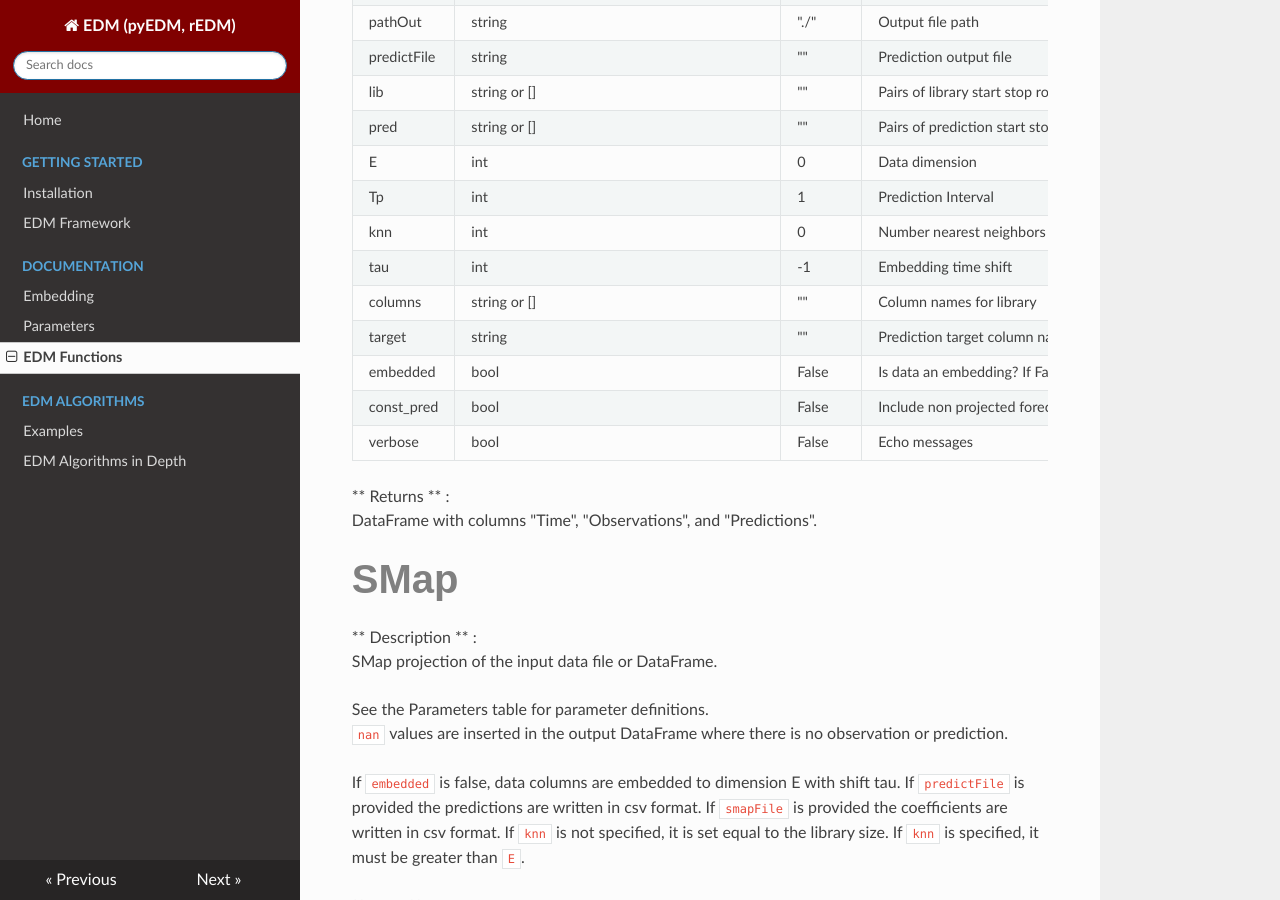
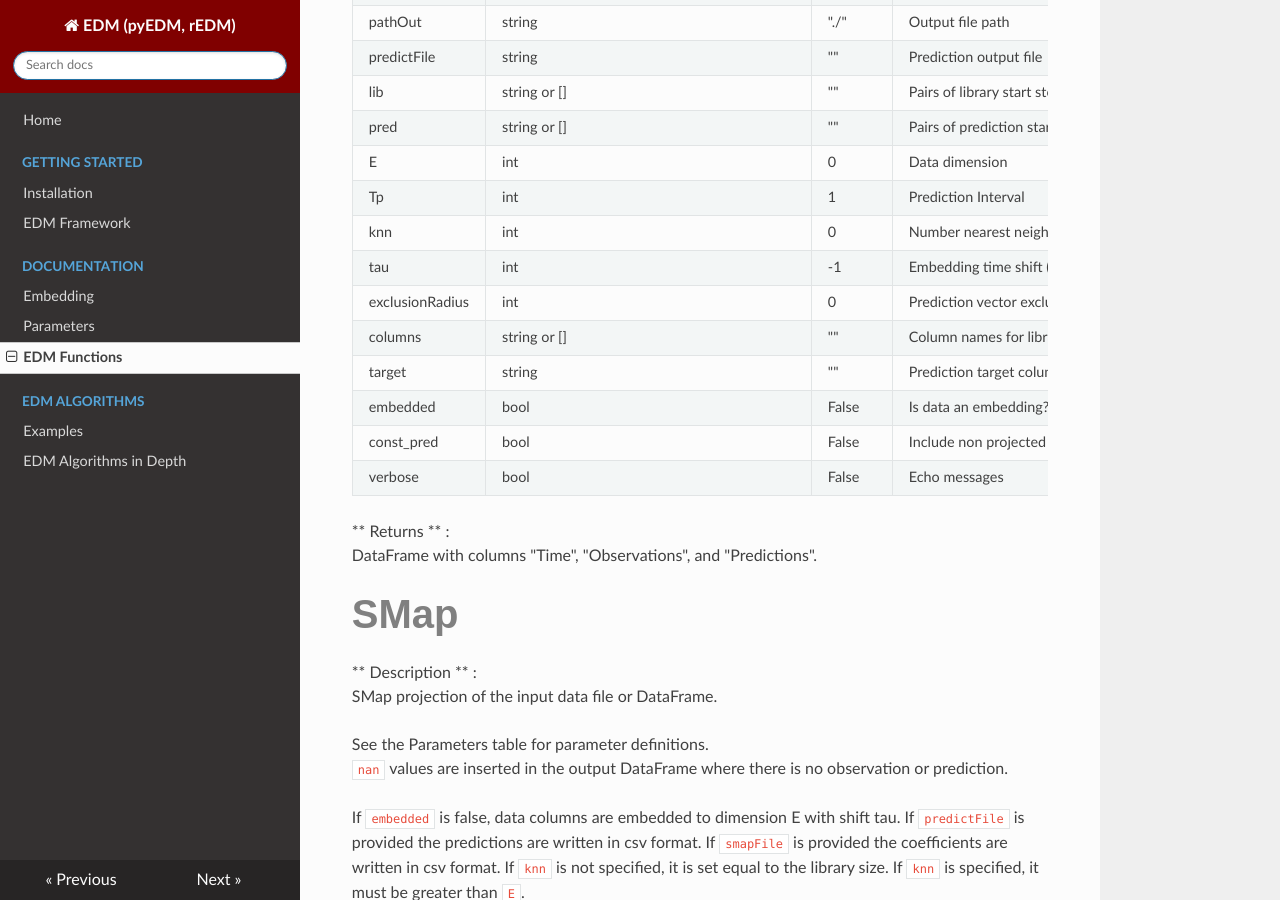
Before and after one commit to SugiharaLab/EDM_Documentation, an MkDocs documentation site: the page built from docs/edm_functions.md, in a window 1280 px wide and 900 px high, scrolled down 1159 px. Built offline with MkDocs 1.6.1, drawn with Linux system fonts in a browser that asks for light colours; nearby versions of some CDN libraries; some of the changed text lies outside the part shown.

Commit message:
v1.6.0 CCM exclusionRadius.

```diff
--- a/docs/edm_functions.md
+++ b/docs/edm_functions.md
@@ -45,7 +45,8 @@ If embedded is false (default) the data columns are embedded to dimension `E` wi
 | E         | int    | 0     | Data dimension |
 | Tp        | int    | 1     | Prediction Interval |
 | knn       | int    | 0     | Number nearest neighbors (if 0 then set to E+1)|
-| tau       | int    | -1    | Embedding time shift |
+| tau       | int    | -1    | Embedding time shift (time series rows)|
+| exclusionRadius | int | 0  | Prediction vector exclusion radius |
 | columns | string or []| "" | Column names for library |
 | target    | string | ""    | Prediction target column name |
 | embedded  | bool   | False | Is data an embedding? If False, embed to E|
@@ -103,7 +104,7 @@ Supported solvers include `LinearRegression`, `Ridge`, `Lasso`,
 | E         | int    | 0     | Data dimension |
 | Tp        | int    | 1     | Prediction Interval |
 | knn       | int    | 0     | Number nearest neighbors |
-| tau       | int    | -1    | Embedding time shift |
+| tau       | int    | -1    | Embedding time shift (time series rows) |
 | theta     | int    | 0     | SMap localization |
 | exclusionRadius | int | 0  | Prediction vector exclusion radius |
 | columns | string or []| "" | Column names for library |
@@ -152,7 +153,8 @@ Note: Cross mappings are performed between column : target; and, the reverse map
 | E         | int    | 0     | Data dimension |
 | Tp        | int    | 1     | Prediction Interval |
 | knn       | int    | 0     | Number nearest neighbors (if 0 then set as E+1)|
-| tau       | int    | -1    | Embedding time shift |
+| tau       | int    | -1    | Embedding time shift (time series rows) |
+| exclusionRadius | int | 0  | Prediction vector exclusion radius |
 | columns | string or []| "" | Column name for library |
 | target    | string | ""    | Prediction target column name |
 | libSizes| string | ""      | CCM library sizes |
@@ -197,10 +199,11 @@ If `multiview` is not specified it is set to 'sqrt(C)' where C is the number of
 | E         | int    | 1     | Embedding dimension |
 | Tp        | int    | 1     | Prediction Interval |
 | knn       | int    | 0     | Number nearest neighbors (if 0 then set to E+1)|
-| tau       | int    | -1    | Embedding time shift |
+| tau       | int    | -1    | Embedding time shift (time series rows) |
 | columns | string or []| "" | Column names for library |
 | target    | string | ""    | Prediction target library column name |
 | multiview | int    | 0     | Multiview parameter : (if 0 then set to 'sqrt(C)' where C is the number of  D-dimensional combinations out of all available data vectors)|
+| exclusionRadius | int | 0  | Prediction vector exclusion radius |
 | trainLib  | bool   | True  | Use in-sample (lib=pred) prediction for ranking |
 | nthreads  | int    | 4     | Number of threads to use |
 
@@ -232,7 +235,7 @@ The maximum number of threads is 10.
 | pred  | string or [] | ""  | Pairs of prediction start stop row indices |
 | maxE      | int    | 10    | Evaluate embedding up to maxE |
 | Tp        | int    | 1     | Prediction Interval |
-| tau       | int    | -1    | Embedding time shift |
+| tau       | int    | -1    | Embedding time shift (time series rows) |
 | columns | string or []| "" | Column names for library |
 | target    | string | ""    | Prediction target column name |
 | embedded  | bool   | False | Is data an embedding |
@@ -261,7 +264,7 @@ interval forecasts. The maximum number of threads is 10.
 | pred  | string or [] | ""  | Pairs of prediction start stop row indices |
 | maxTp     | int    | 10    | Evaluate forecast with Tp up to maxTp |
 | E         | int    | 0     | Embedding dimension |
-| tau       | int    | -1    | Embedding shift |
+| tau       | int    | -1    | Embedding shift (time series rows) |
 | columns | string or []| "" | Column names for library |
 | target    | string | ""    | Prediction target column name |
 | embedded  | bool   | False | Is data an embedding |
@@ -292,7 +295,7 @@ See the Parameters table for parameter definitions.
 | theta     | string | ""    | `theta` is a string of theta values with a delimiter of [',' , '\t', '\n']. |
 | E         | int    | 0     | Embedding dimension |
 | Tp        | int    | 1     | Prediction Interval |
-| tau       | int    | -1    | Embedding time shift |
+| tau       | int    | -1    | Embedding time shift (time series rows) |
 | columns | string or []| "" | Column names for library |
 | target    | string | ""    | Prediction target column name |
 | embedded  | bool   | False | Is data an embedding |
```
Also changed, not shown: docs/parameters.md (+2 -2 lines).
